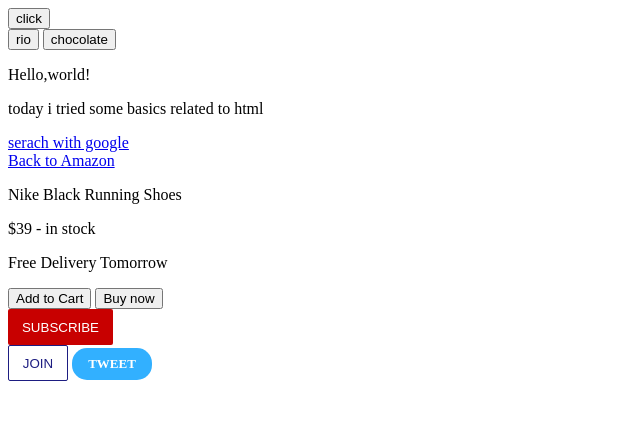
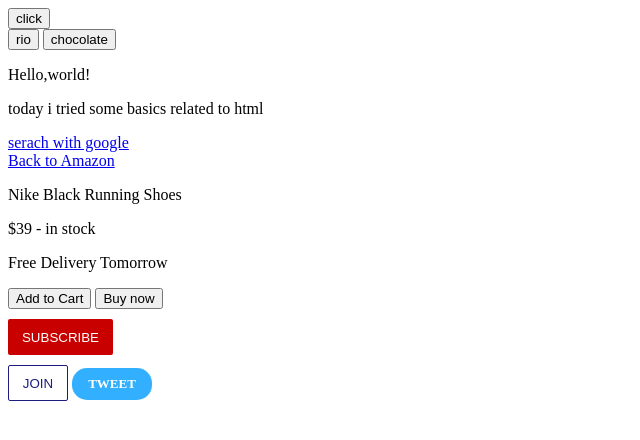
Before and after one commit to Romariodamien/Html-and-css.github.io, a plain HTML site: page index.html in a window 1280 px wide. Shown: the whole page, without its empty margins (0-640 px from the left). Drawn offline with Linux system fonts and the light colour scheme.

Commit message:
Update index.html

```diff
--- a/index.html
+++ b/index.html
@@ -31,6 +31,7 @@
     width: 105px;
     border-radius: 2px;
     cursor: pointer;
+    margin-top:10px
 
 
 }
@@ -43,6 +44,7 @@
     border-width: 1px;
     border-style: solid;
     border-color: rgb(29, 29, 129);
+        margin-top:10px
 
 
 
@@ -58,6 +60,7 @@
     font-size: small;
     font-weight:bold;
     font-family: 'Times New Roman', Times, serif;
+            margin-top:10px
 
 
 }
```
